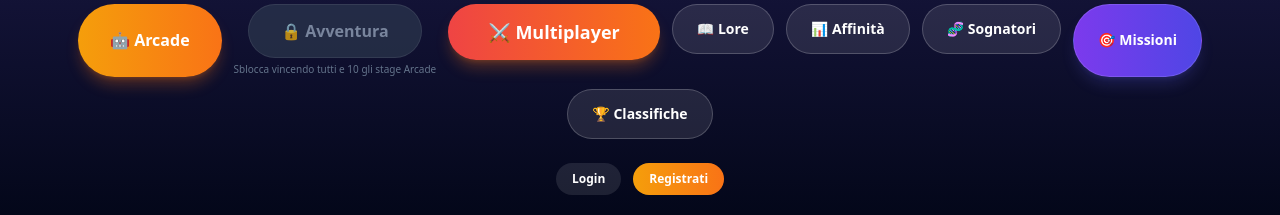
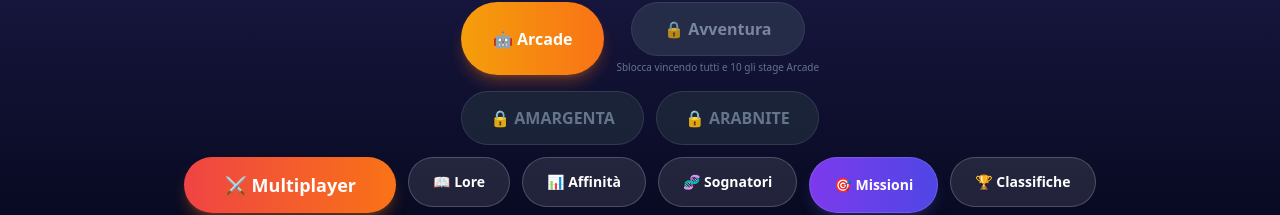
Before and after one commit to mamima9/Sognatori, a React (Vite) app: page / in a window 1280 px wide. Shown: the part 564-779 px from the top of the page. Built offline with nearby package versions, Linux system fonts and the light colour scheme.

Commit message:
Add Bibito-only Amargenta and Arabnite home buttons

```diff
--- a/src/pages/Home.jsx
+++ b/src/pages/Home.jsx
@@ -309,6 +309,29 @@ export default function Home() {
                   </div>
                 );
               })()}
+
+              {/* MONDI 3D PRIVATI — accesso riservato a Bibito */}
+              <div className="w-full flex flex-wrap justify-center gap-3 mt-1">
+                {isDev ? (
+                  <>
+                    <Link to="/amargenta-3d" className="inline-flex items-center justify-center px-7 py-3.5 rounded-full bg-gradient-to-r from-emerald-600 to-teal-500 border border-emerald-200/30 font-black text-base shadow-lg shadow-emerald-900/30 hover:brightness-110 transition">
+                      🌿 AMARGENTA
+                    </Link>
+                    <Link to="/amargenta-3d?world=arabnite" className="inline-flex items-center justify-center px-7 py-3.5 rounded-full bg-gradient-to-r from-violet-700 to-indigo-600 border border-violet-200/30 font-black text-base shadow-lg shadow-indigo-900/30 hover:brightness-110 transition">
+                      ✨ ARABNITE
+                    </Link>
+                  </>
+                ) : (
+                  <>
+                    <button type="button" disabled aria-disabled="true" title="Accesso riservato a Bibito" className="px-7 py-3.5 rounded-full bg-slate-800/80 border border-white/10 text-slate-500 font-black text-base cursor-not-allowed">
+                      🔒 AMARGENTA
+                    </button>
+                    <button type="button" disabled aria-disabled="true" title="Accesso riservato a Bibito" className="px-7 py-3.5 rounded-full bg-slate-800/80 border border-white/10 text-slate-500 font-black text-base cursor-not-allowed">
+                      🔒 ARABNITE
+                    </button>
+                  </>
+                )}
+              </div>
 
               {/* MULTIPLAYER */}
               <Link to="/multiplayer">
```
